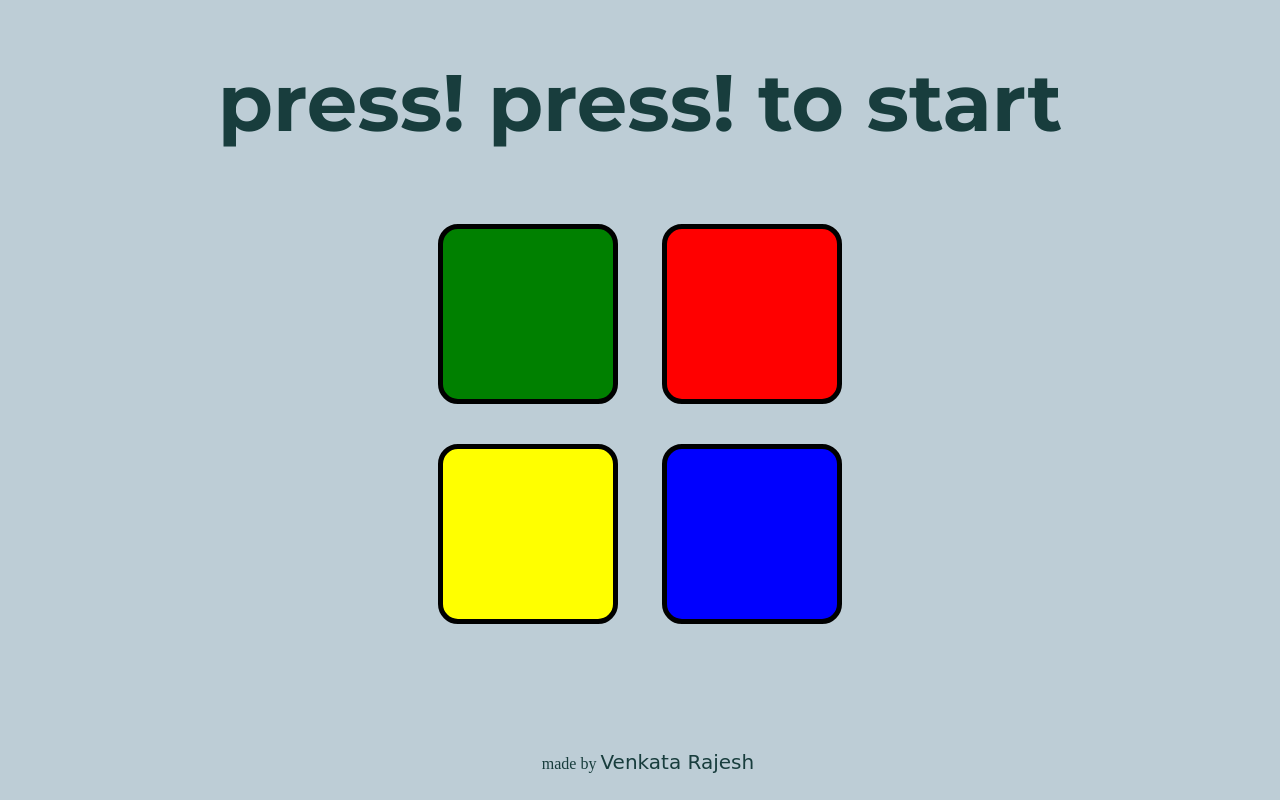
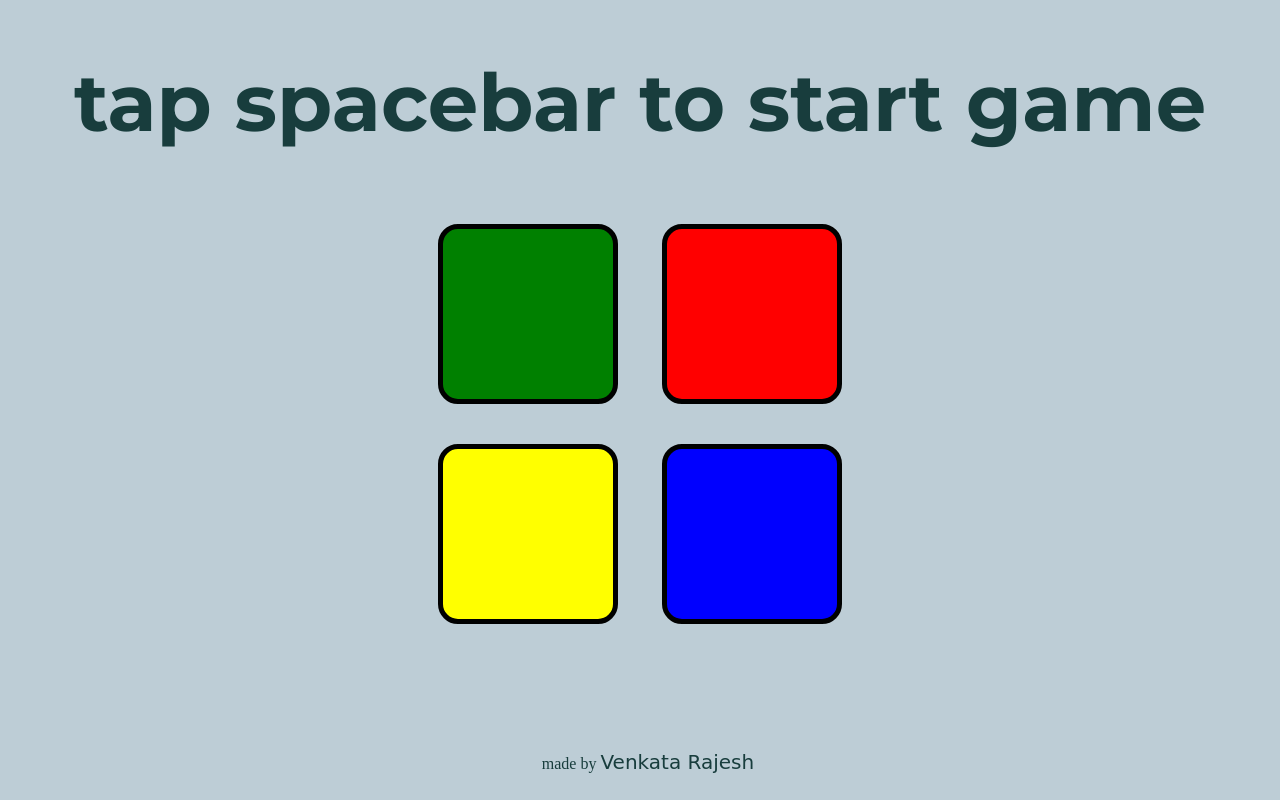
Before and after one commit to venkatrajesh1/SimonGame, a plain HTML site: page index.html in a window 1280 px wide. Drawn offline with nearby package versions, Linux system fonts and the light colour scheme; a web font is replaced by a local one.

Commit message:
Update index.html

```diff
--- a/index.html
+++ b/index.html
@@ -18,7 +18,7 @@
 </head>
 <body>
 
-    <h1 class="title">press! press! to start </h1>
+    <h1 class="title">tap spacebar to start game</h1>
     <div class="container">
         <div class="row">
             <button type="button"  id="green" class="btn green"></button>
```
